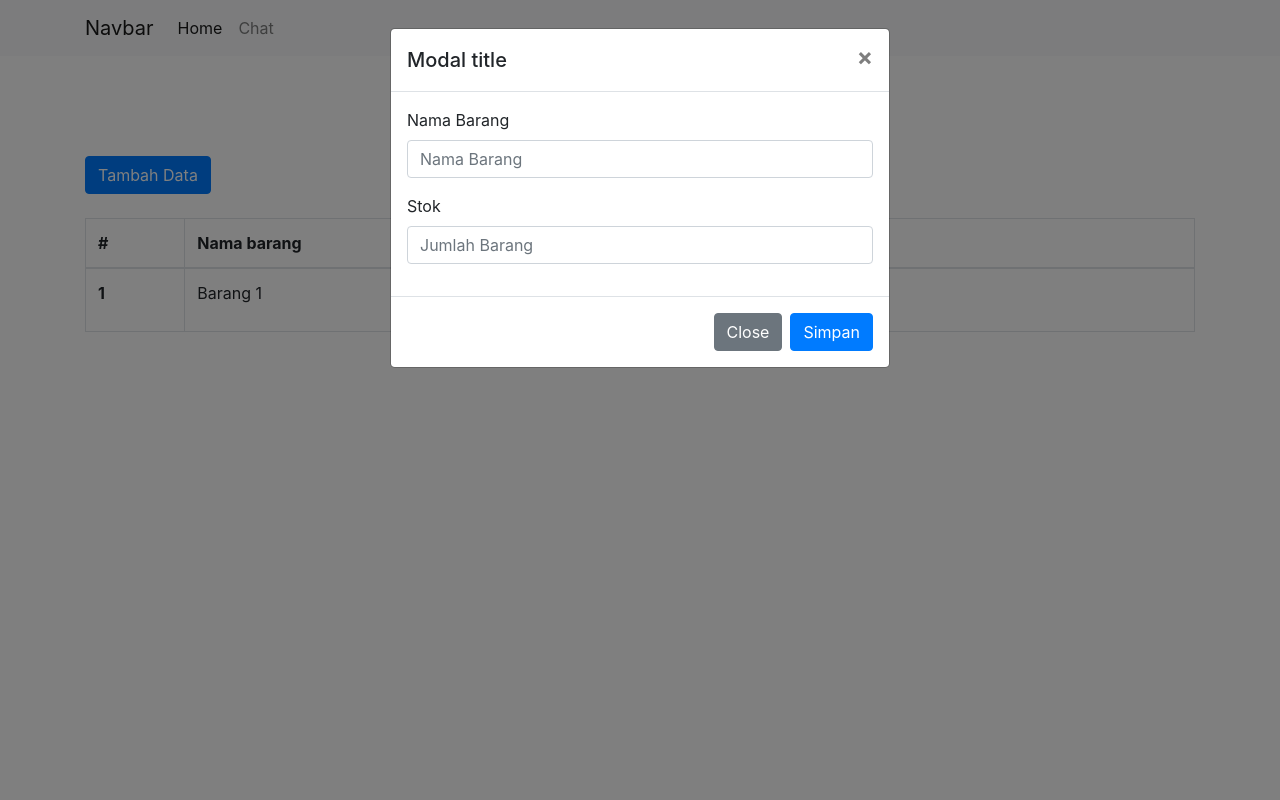
After one commit to bayufajariyanto/chatting, a CodeIgniter app: page /chatting/kasir in a window 1280 px wide, after a click on "Tambah Data". The commit adds this page. Run offline with CodeIgniter, Linux system fonts and the light colour scheme; data comes from the database, SQL or seed files in the repository; both versions use the stored data as it was after the commit.

Commit message:
CRUD, db file

```diff
--- /dev/null
+++ b/application/controllers/Kasir.php
@@ -0,0 +1,76 @@
+<?php
+defined('BASEPATH') or exit('No direct script access allowed');
+
+class Kasir extends CI_Controller
+{
+	public function index()
+	{
+		$this->form_validation->set_rules('nama', 'Nama', 'trim|required');
+		$this->form_validation->set_rules('stok', 'Stok', 'required|trim');
+
+		if ($this->form_validation->run() == false) {
+			$data['title'] = 'Kasir';
+			$data['barang'] = $this->db->get('barang')->result_array();
+			$this->load->view('templates/header', $data);
+			$this->load->view('kasir/index');
+			$this->load->view('templates/footer');
+		} else {
+			$this->tambah();
+		}
+	}
+
+	public function tambah()
+	{
+		$nama = $this->input->post('nama');
+		$stok = $this->input->post('stok');
+		$data = [
+			'nama' => $nama,
+			'stok' => $stok
+		];
+		$this->db->insert('barang', $data);
+		$this->session->set_flashdata('message', '<div class="alert alert-success" role="alert">Data berhasil ditambahkan</div>');
+		redirect('kasir');
+	}
+
+	public function hapus($id)
+	{
+		$this->db->delete('barang', ['id' => $id]);
+		$this->session->set_flashdata('message', '<div class="alert alert-info" role="alert">Data berhasil dihapus</div>');
+		redirect('kasir');
+	}
+
+	public function ubah()
+	{
+		$data = [
+			'title' => 'Kasir',
+			'barang' => $this->db->get_where('barang', ['id' => $this->uri->segment(3)])->row_array()
+		];
+		$this->form_validation->set_rules('nama', 'Nama', 'required|trim');
+		$this->form_validation->set_rules('stok', 'Stok', 'required|trim');
+
+		$nama = $this->input->post('nama');
+		$stok = $this->input->post('stok');
+
+		if ($this->form_validation->run() == false) {
+			$this->load->view('templates/header', $data);
+			$this->load->view('kasir/ubah');
+			$this->load->view('templates/footer');
+		} else {
+			// var_dump($nama);die;
+			$data = [
+				'nama' => $nama,
+				'stok' => $stok
+			];
+            $this->db->update('barang', $data, $this->uri->segment(3));
+			$this->session->set_flashdata('message', '<div class="alert alert-success" role="alert">Data berhasil diubah</div>');
+			redirect('kasir');
+		}
+	}
+
+	public function chat(){
+		$data['title'] = 'Kasir';
+		$this->load->view('templates/header', $data);
+		$this->load->view('chat/index');
+		$this->load->view('templates/footer');
+	}
+}
--- /dev/null
+++ b/application/views/kasir/index.php
@@ -0,0 +1,66 @@
+<div class="container" style="margin-top: 100px;">
+    <!-- Button trigger modal -->
+    <button type="button" class="btn btn-primary mb-4" data-toggle="modal" data-target="#TambahData">
+        Tambah Data
+    </button>
+
+    <!-- Modal -->
+    <div class="modal fade" id="TambahData" tabindex="-1" role="dialog" aria-labelledby="TambahDataLabel" aria-hidden="true">
+        <div class="modal-dialog">
+            <div class="modal-content">
+                <div class="modal-header">
+                    <h5 class="modal-title" id="TambahDataLabel">Modal title</h5>
+                    <button type="button" class="close" data-dismiss="modal" aria-label="Close">
+                        <span aria-hidden="true">&times;</span>
+                    </button>
+                </div>
+                <form method="post" action="<?= base_url('kasir/tambah'); ?>">
+                    <div class="modal-body">
+                        <div class="form-group">
+                            <label for="nama">Nama Barang</label>
+                            <input type="text" class="form-control" id="nama" name="nama" placeholder="Nama Barang">
+                            <?= form_error('nama', '<small class="text-danger pl-3">', '</small>'); ?>
+                        </div>
+                        <div class="form-group">
+                            <label for="stok">Stok</label>
+                            <input type="number" class="form-control" id="stok" name="stok" min="1" placeholder="Jumlah Barang">
+                            <?= form_error('stok', '<small class="text-danger pl-3">', '</small>'); ?>
+                        </div>
+                        <!-- <button type="submit" class="btn btn-primary">Submit</button> -->
+                    </div>
+                    <div class="modal-footer">
+                        <button type="button" class="btn btn-secondary" data-dismiss="modal">Close</button>
+                        <button type="submit" class="btn btn-primary">Simpan</button>
+                    </div>
+                </form>
+            </div>
+        </div>
+    </div>
+    <?= $this->session->flashdata('message'); ?>
+    <div class="table-responsive-sm">
+        <table class="table table-bordered">
+            <thead>
+                <tr>
+                    <th scope="col">#</th>
+                    <th scope="col">Nama barang</th>
+                    <th scope="col">Stok</th>
+                    <th scope="col">Aksi</th>
+                </tr>
+            </thead>
+            <tbody>
+                <?php $i = 1;
+                foreach ($barang as $b) : ?>
+                    <tr>
+                        <th scope="row"><?= $i++; ?></th>
+                        <td><?= $b['nama']; ?></td>
+                        <td><?= $b['stok']; ?></td>
+                        <td>
+                            <a href="<?= base_url('kasir/ubah/').$b['id']; ?>" class="btn btn-warning">Ubah</a>
+                            <a href="<?= base_url('kasir/hapus/').$b['id']; ?>" class="btn btn-danger">Hapus</a>
+                        </td>
+                    </tr>
+                <?php endforeach; ?>
+            </tbody>
+        </table>
+    </div>
+</div>
--- a/application/views/templates/footer.php
+++ b/application/views/templates/footer.php
@@ -1,78 +1,10 @@
-<!-- Footer -->
-<footer class="sticky-footer bg-white">
-    <div class="container my-auto">
-        <div class="copyright text-center my-auto">
-            <span>Copyright &copy; Float Company <?= date('Y'); ?></span>
-        </div>
-    </div>
-</footer>
-<!-- End of Footer -->
-
-</div>
-<!-- End of Content Wrapper -->
-
-</div>
-<!-- End of Page Wrapper -->
-
-<!-- Scroll to Top Button-->
-<a class="scroll-to-top rounded" href="#page-top">
-    <i class="fas fa-angle-up"></i>
-</a>
-
-<!-- Logout Modal-->
-<div class="modal fade" id="logoutModal" tabindex="-1" role="dialog" aria-labelledby="exampleModalLabel" aria-hidden="true">
-    <div class="modal-dialog" role="document">
-        <div class="modal-content">
-            <div class="modal-header">
-                <h5 class="modal-title" id="exampleModalLabel">Ready to Leave?</h5>
-                <button class="close" type="button" data-dismiss="modal" aria-label="Close">
-                    <span aria-hidden="true">×</span>
-                </button>
-            </div>
-            <div class="modal-body">Are you sure you want to log out?.</div>
-            <div class="modal-footer">
-                <button class="btn btn-secondary" type="button" data-dismiss="modal">Cancel</button>
-                <a class="btn btn-danger" href="<?= base_url('auth/logout'); ?>">Logout</a>
-            </div>
-        </div>
-    </div>
-</div>
-
-<!-- Bootstrap core JavaScript-->
-<script src="<?= base_url('assets/'); ?>vendor/jquery/jquery.min.js"></script>
-<script src="<?= base_url('assets/'); ?>vendor/bootstrap/js/bootstrap.bundle.min.js"></script>
-
-<!-- Core plugin JavaScript-->
-<script src="<?= base_url('assets/'); ?>vendor/jquery-easing/jquery.easing.min.js"></script>
-
-<!-- Custom scripts for all pages-->
-<script src="<?= base_url('assets/'); ?>js/sb-admin-2.min.js"></script>
-
-<script>
-    $('.custom-file-input').on('change', function() {
-        let fileName = $(this).val().split('\\').pop();
-        $(this).next('.custom-file-label').addClass("selected").html(fileName);
-    });
 
 
-    $('.form-check-input').on('click', function() {
-        const menuId = $(this).data('menu');
-        const roleId = $(this).data('role');
-
-        $.ajax({
-            url: "<?= base_url('admin/changeaccess'); ?>",
-            type: 'post',
-            data: {
-                menuId: menuId,
-                roleId: roleId
-            },
-            success: function() {
-                document.location.href = "<?= base_url('admin/roleaccess/'); ?>" + roleId;
-            }
-        })
-    })
-</script>
-
+   <!-- Optional JavaScript -->
+   <!-- jQuery first, then Popper.js, then Bootstrap JS -->
+   <script src="https://code.jquery.com/jquery-3.5.1.slim.min.js" integrity="sha384-DfXdz2htPH0lsSSs5nCTpuj/zy4C+OGpamoFVy38MVBnE+IbbVYUew+OrCXaRkfj" crossorigin="anonymous"></script>
+   <script src="https://cdn.jsdelivr.net/npm/popper.js@1.16.0/dist/umd/popper.min.js" integrity="sha384-Q6E9RHvbIyZFJoft+2mJbHaEWldlvI9IOYy5n3zV9zzTtmI3UksdQRVvoxMfooAo" crossorigin="anonymous"></script>
+   <script src="https://stackpath.bootstrapcdn.com/bootstrap/4.5.0/js/bootstrap.min.js" integrity="sha384-OgVRvuATP1z7JjHLkuOU7Xw704+h835Lr+6QL9UvYjZE3Ipu6Tp75j7Bh/kR0JKI" crossorigin="anonymous"></script>
 </body>
 
 </html>
--- a/application/views/templates/header.php
+++ b/application/views/templates/header.php
@@ -1,27 +1,33 @@
-<!DOCTYPE html>
+<!doctype html>
 <html lang="en">
 
 <head>
+   <!-- Required meta tags -->
+   <meta charset="utf-8">
+   <meta name="viewport" content="width=device-width, initial-scale=1, shrink-to-fit=no">
 
-    <meta charset="utf-8">
-    <meta http-equiv="X-UA-Compatible" content="IE=edge">
-    <meta name="viewport" content="width=device-width, initial-scale=1, shrink-to-fit=no">
-    <meta name="description" content="">
-    <meta name="author" content="">
+   <!-- Bootstrap CSS -->
+   <link rel="stylesheet" href="https://stackpath.bootstrapcdn.com/bootstrap/4.5.0/css/bootstrap.min.css" integrity="sha384-9aIt2nRpC12Uk9gS9baDl411NQApFmC26EwAOH8WgZl5MYYxFfc+NcPb1dKGj7Sk" crossorigin="anonymous">
 
-    <title><?= $title; ?></title>
-
-    <!-- Custom fonts for this template-->
-    <link rel="icon" href="<?= base_url('assets/img/icon.png') ?>">
-    <link href="<?= base_url('assets/'); ?>vendor/fontawesome-free/css/all.min.css" rel="stylesheet" type="text/css">
-    <link href="https://fonts.googleapis.com/css?family=Nunito:200,200i,300,300i,400,400i,600,600i,700,700i,800,800i,900,900i" rel="stylesheet">
-
-    <!-- Custom styles for this template-->
-    <link href="<?= base_url('assets/'); ?>css/sb-admin-2.min.css" rel="stylesheet">
-
+   <title><?= $title; ?></title>
 </head>
 
-<body id="page-top">
-
-    <!-- Page Wrapper -->
-    <div id="wrapper">
+<body>
+   <nav class="navbar navbar-expand-lg navbar-light bg-light">
+      <div class="container">
+         <a class="navbar-brand" href="#">Navbar</a>
+         <button class="navbar-toggler" type="button" data-toggle="collapse" data-target="#navbarNav" aria-controls="navbarNav" aria-expanded="false" aria-label="Toggle navigation">
+            <span class="navbar-toggler-icon"></span>
+         </button>
+         <div class="collapse navbar-collapse" id="navbarNav">
+            <ul class="navbar-nav">
+               <li class="nav-item active">
+                  <a class="nav-link" href="#">Home</a>
+               </li>
+               <li class="nav-item">
+                  <a class="nav-link" href="<?= base_url('kasir/chat'); ?>">Chat</a>
+               </li>
+            </ul>
+         </div>
+      </div>
+   </nav>
```
Also changed, not shown: application/controllers/Pemilik.php (added, +13 -0 lines), application/views/chat/index.php (added, +26 -0 lines), application/views/kasir/ubah.php (added, +16 -0 lines), application/views/pemilik/index.php (added, +29 -0 lines), assets/db/chatting.sql (added, +102 -0 lines).
